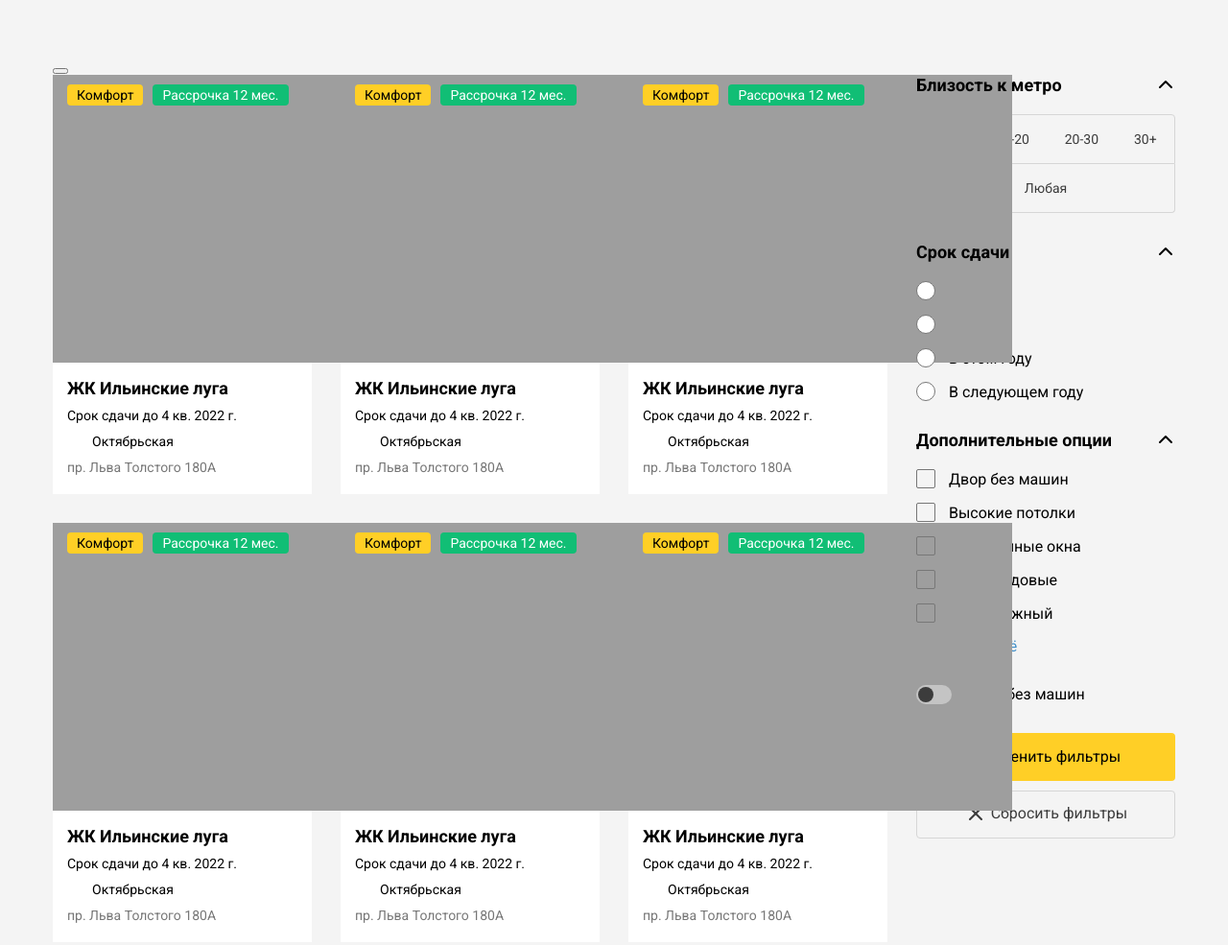
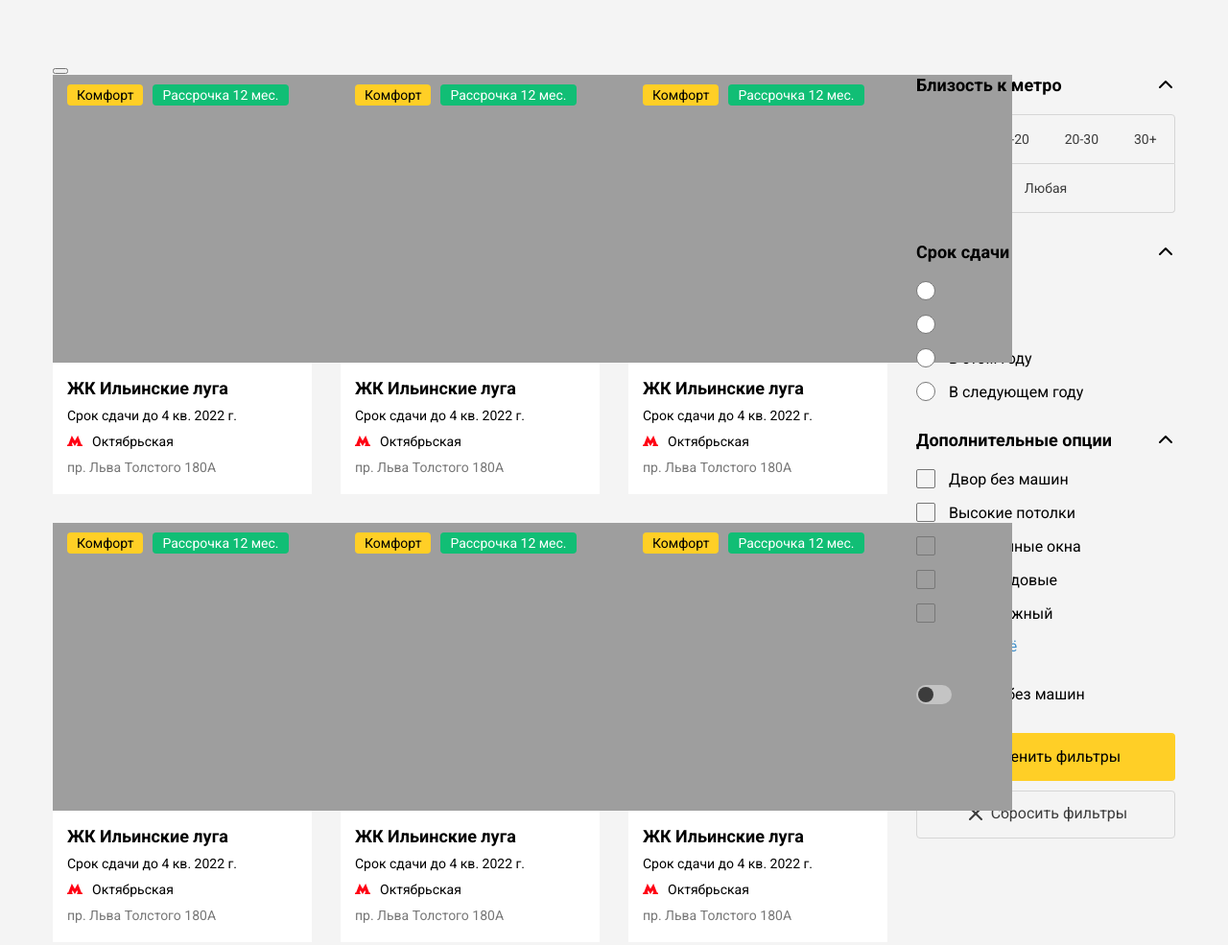
Before and after one commit to AndTaran/realty-project, a plain HTML site: page index.html in a window 1280 px wide. Shown: the top 985 px of the page at 96% size. Drawn offline with Linux system fonts and the light colour scheme; the site is published under a folder, as on GitHub Pages, so addresses that start at the root find nothing.

Commit message:
fix: changed the path to the metro image

```diff
--- a/css/style.scss
+++ b/css/style.scss
@@ -186,7 +186,7 @@ img {
                         vertical-align: baseline;
                         width: 16px;
                         height: 11px;
-                        background-image: url("/images/icons/Vector.svg");
+                        background-image: url("../images/icons/Vector.svg");
                         background-repeat: no-repeat;
                         background-size: initial;
                      }
```
Also changed, not shown: css/style.css.
